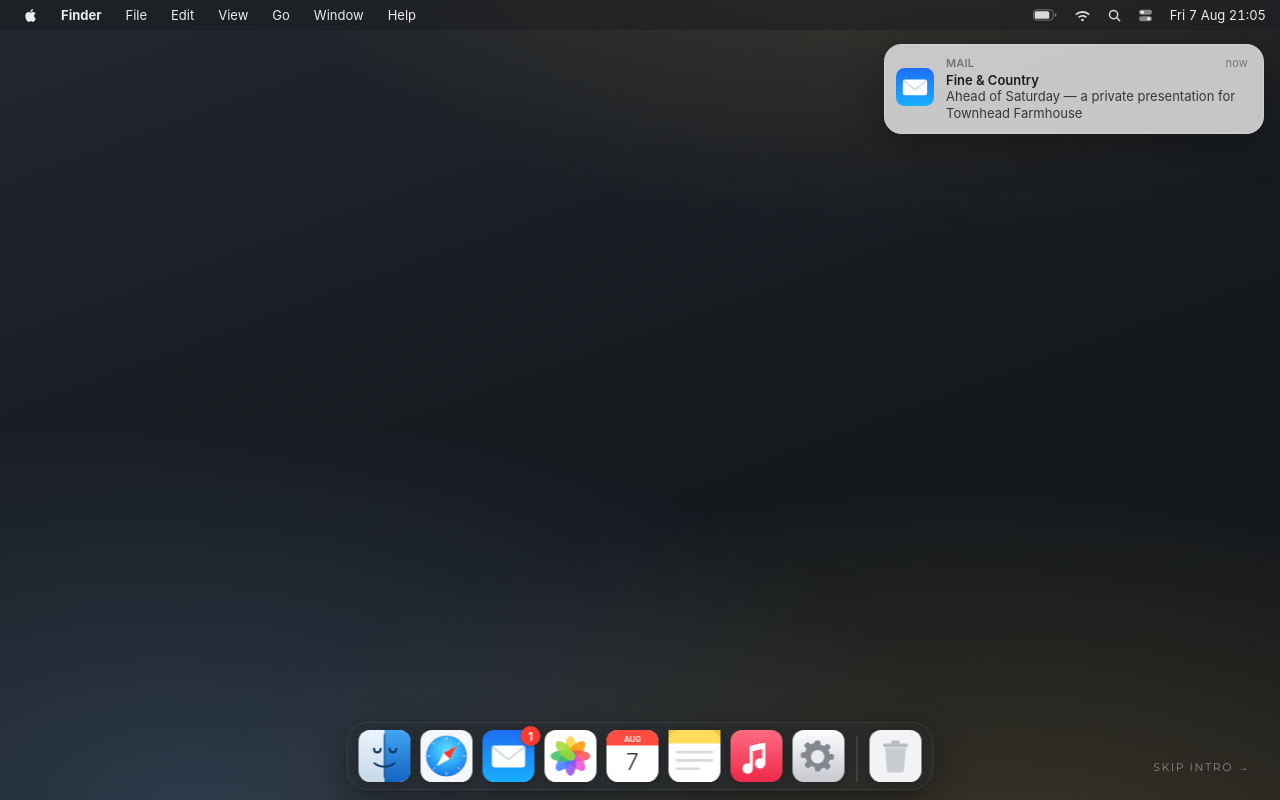
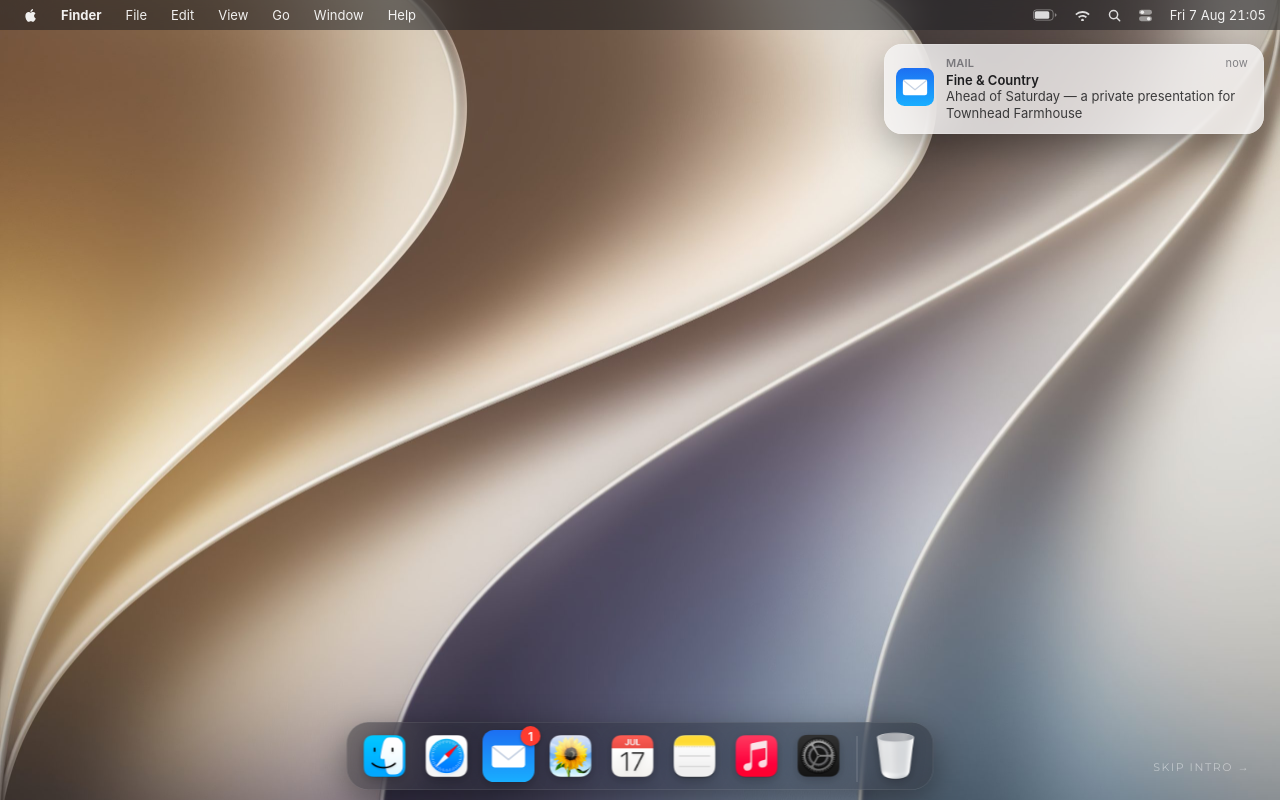
Before and after one commit to jamierowe1994/F-C-presents, a website: page index.html in a window 1280 px wide. Drawn offline with Linux system fonts and the light colour scheme; a web font is replaced by a local one.

Commit message:
Real macOS assets: Golden Gate wallpaper and genuine dock icons
Wallpaper swapped from CSS gradient to the macOS Golden Gate stock
image (compressed to 172KB); dock icons replaced with supplied .icns
sets converted to 256px PNGs. Mail keeps the badged SVG pending a
matching icon.

Co-Authored-By: Claude Fable 5 <noreply@anthropic.com>

```diff
--- a/css/style.css
+++ b/css/style.css
@@ -62,11 +62,7 @@ body:not([data-stage="deck"]) .deck-chrome { display: none; }
 
 /* ═══════════════ ACT I — macOS ═══════════════ */
 .mac-scene {
-  background:
-    radial-gradient(120% 90% at 80% 110%, rgba(167,143,81,0.28) 0%, rgba(167,143,81,0) 55%),
-    radial-gradient(100% 80% at 15% 100%, rgba(64,86,110,0.55) 0%, rgba(64,86,110,0) 60%),
-    radial-gradient(90% 70% at 70% -10%, rgba(120,98,66,0.35) 0%, rgba(120,98,66,0) 55%),
-    linear-gradient(160deg, #23282e 0%, #171b20 45%, #101317 100%);
+  background: #1a1f26 url('../assets/img/wallpaper-golden-gate.jpg') center / cover no-repeat;
   opacity: 0;
   animation: macFadeIn 1.1s var(--ease-lux) 0.15s forwards;
 }
@@ -156,7 +152,7 @@ body:not([data-stage="deck"]) .deck-chrome { display: none; }
   z-index: 40;
 }
 .dock-icon { position: relative; width: 52px; height: 52px; transition: transform 0.22s var(--ease-lux); }
-.dock-icon svg { width: 100%; height: 100%; filter: drop-shadow(0 3px 6px rgba(0,0,0,0.25)); }
+.dock-icon svg, .dock-icon img { width: 100%; height: 100%; object-fit: contain; filter: drop-shadow(0 3px 6px rgba(0,0,0,0.25)); }
 .dock-icon:hover { transform: translateY(-8px) scale(1.22); }
 .dock-mail { cursor: pointer; }
 .dock-badge {
--- a/index.html
+++ b/index.html
@@ -161,17 +161,16 @@
 
   <!-- Dock -->
   <nav class="mac-dock" aria-label="Dock">
-    <span class="dock-icon" title="Finder"><svg viewBox="0 0 100 100"><defs><linearGradient id="fndrL" x1="0" y1="0" x2="0" y2="1"><stop offset="0" stop-color="#e9f4fd"/><stop offset="1" stop-color="#c8d8e8"/></linearGradient><linearGradient id="fndrR" x1="0" y1="0" x2="0" y2="1"><stop offset="0" stop-color="#42a5f5"/><stop offset="1" stop-color="#1565c0"/></linearGradient></defs><rect width="100" height="100" rx="22" fill="url(#fndrL)"/><path d="M50 0h28c12.2 0 22 9.8 22 22v56c0 12.2-9.8 22-22 22H50z" fill="url(#fndrR)"/><path d="M50 8v84" stroke="#0d4c94" stroke-width="2.5" fill="none"/><path d="M30 36c0 4.5 2.8 7 6.2 7s6.3-2.5 6.3-7M60 36c0 4.5 2.8 7 6.2 7s6.3-2.5 6.3-7" stroke="#123a63" stroke-width="4" fill="none" stroke-linecap="round"/><path d="M31 64c11 9 27 9 38 0" stroke="#123a63" stroke-width="4" fill="none" stroke-linecap="round"/></svg></span>
-    <span class="dock-icon" title="Safari"><svg viewBox="0 0 100 100"><defs><radialGradient id="sfriG" cx="0.5" cy="0.35" r="0.75"><stop offset="0" stop-color="#5ee0ff"/><stop offset="0.55" stop-color="#2aa2f7"/><stop offset="1" stop-color="#1668e3"/></radialGradient></defs><rect width="100" height="100" rx="22" fill="#f5f6f8"/><circle cx="50" cy="50" r="39" fill="url(#sfriG)"/><circle cx="50" cy="50" r="39" fill="none" stroke="#0e4fb0" stroke-width="1" opacity=".4"/><g stroke="#ffffff" stroke-width="1.6" opacity=".85">
-      <path d="M50 13v6M50 81v6M13 50h6M81 50h6M24 24l4.2 4.2M71.8 71.8 76 76M76 24l-4.2 4.2M28.2 71.8 24 76"/></g><path d="M69.5 30.5 44.5 44 31 69.5 56 56z" fill="#fff"/><path d="M69.5 30.5 44.5 44l12 12z" fill="#ff3b30"/></svg></span>
-    <span class="dock-icon dock-mail" id="dockMail" title="Mail"><svg viewBox="0 0 100 100"><rect width="100" height="100" rx="22" fill="url(#mailg)"/><rect x="18" y="30" width="64" height="42" rx="6" fill="#fff"/><path d="M20 33l30 24 30-24" fill="none" stroke="#c9d4e4" stroke-width="3.5" stroke-linecap="round" stroke-linejoin="round"/></svg><span class="dock-badge" id="mailBadge">1</span></span>
-    <span class="dock-icon" title="Photos"><svg viewBox="0 0 100 100"><rect width="100" height="100" rx="22" fill="#fff"/><g transform="translate(50 50)"><ellipse rx="11" ry="24" transform="rotate(0) translate(0 -14)" fill="#ffcf3e" opacity=".85"/><ellipse rx="11" ry="24" transform="rotate(45) translate(0 -14)" fill="#ff9500" opacity=".85"/><ellipse rx="11" ry="24" transform="rotate(90) translate(0 -14)" fill="#ff5150" opacity=".85"/><ellipse rx="11" ry="24" transform="rotate(135) translate(0 -14)" fill="#f14bd8" opacity=".85"/><ellipse rx="11" ry="24" transform="rotate(180) translate(0 -14)" fill="#8f4bf1" opacity=".85"/><ellipse rx="11" ry="24" transform="rotate(225) translate(0 -14)" fill="#3e7bff" opacity=".85"/><ellipse rx="11" ry="24" transform="rotate(270) translate(0 -14)" fill="#38c25f" opacity=".85"/><ellipse rx="11" ry="24" transform="rotate(315) translate(0 -14)" fill="#9fd934" opacity=".85"/></g></svg></span>
-    <span class="dock-icon" title="Calendar"><svg viewBox="0 0 100 100"><rect width="100" height="100" rx="22" fill="#fff"/><path d="M0 22C0 9.8 9.8 0 22 0h56c12.2 0 22 9.8 22 22v8H0v-8z" fill="#ff4b40"/><text x="50" y="24" text-anchor="middle" font-family="-apple-system, Helvetica" font-size="15" fill="#fff" font-weight="600">AUG</text><text x="50" y="76" text-anchor="middle" font-family="-apple-system, Helvetica" font-size="44" fill="#333" font-weight="300">7</text></svg></span>
-    <span class="dock-icon" title="Notes"><svg viewBox="0 0 100 100"><rect width="100" height="100" rx="22" fill="#fff"/><path d="M0 0h100v26H0z" fill="#ffd94a" opacity=".9"/><rect x="14" y="40" width="72" height="5" rx="2.5" fill="#d9dade"/><rect x="14" y="56" width="72" height="5" rx="2.5" fill="#d9dade"/><rect x="14" y="72" width="46" height="5" rx="2.5" fill="#d9dade"/></svg></span>
-    <span class="dock-icon" title="Music"><svg viewBox="0 0 100 100"><defs><linearGradient id="msc" x1="0" y1="0" x2="0" y2="1"><stop offset="0" stop-color="#ff6b81"/><stop offset="1" stop-color="#f0294b"/></linearGradient></defs><rect width="100" height="100" rx="22" fill="url(#msc)"/><path d="M64 22 40 28v34a10 10 0 1 0 6 9V38l18-4.5V52a10 10 0 1 0 6 9V22z" fill="#fff" transform="translate(-3 3)"/></svg></span>
-    <span class="dock-icon" title="System Settings"><svg viewBox="0 0 100 100"><defs><linearGradient id="stg" x1="0" y1="0" x2="0" y2="1"><stop offset="0" stop-color="#fdfdfe"/><stop offset="1" stop-color="#c6c9cf"/></linearGradient></defs><rect width="100" height="100" rx="22" fill="url(#stg)"/><g fill="#83878f"><path d="M50 20a4 4 0 0 1 4 4v4.3a22 22 0 0 1 6.9 2.9l3.1-3.1a4 4 0 0 1 5.6 0l2.3 2.3a4 4 0 0 1 0 5.6l-3.1 3.1a22 22 0 0 1 2.9 6.9H76a4 4 0 0 1 4 4v3.2a4 4 0 0 1-4 4h-4.3a22 22 0 0 1-2.9 6.9l3.1 3.1a4 4 0 0 1 0 5.6l-2.3 2.3a4 4 0 0 1-5.6 0l-3.1-3.1a22 22 0 0 1-6.9 2.9V76a4 4 0 0 1-4 4h-3.2a4 4 0 0 1-4-4v-4.3a22 22 0 0 1-6.9-2.9l-3.1 3.1a4 4 0 0 1-5.6 0l-2.3-2.3a4 4 0 0 1 0-5.6l3.1-3.1a22 22 0 0 1-2.9-6.9H20a4 4 0 0 1-4-4v-3.2a4 4 0 0 1 4-4h4.3a22 22 0 0 1 2.9-6.9l-3.1-3.1a4 4 0 0 1 0-5.6l2.3-2.3a4 4 0 0 1 5.6 0l3.1 3.1a22 22 0 0 1 6.9-2.9V24a4 4 0 0 1 4-4z"/></g><circle cx="48.4" cy="51.6" r="13" fill="#e8eaed"/></svg></span>
+    <span class="dock-icon" title="Finder"><img src="assets/img/dock/finder.png" alt="Finder"></span>
+    <span class="dock-icon" title="Safari"><img src="assets/img/dock/safari.png" alt="Safari"></span>
+    <span class="dock-icon dock-mail" id="dockMail" title="Mail"><svg viewBox="0 0 100 100"><defs><linearGradient id="mailg2" x1="0" y1="0" x2="0" y2="1"><stop offset="0" stop-color="#1D6FF2"/><stop offset="1" stop-color="#19AEFF"/></linearGradient></defs><rect width="100" height="100" rx="22" fill="url(#mailg2)"/><rect x="18" y="30" width="64" height="42" rx="6" fill="#fff"/><path d="M20 33l30 24 30-24" fill="none" stroke="#c9d4e4" stroke-width="3.5" stroke-linecap="round" stroke-linejoin="round"/></svg><span class="dock-badge" id="mailBadge">1</span></span>
+    <span class="dock-icon" title="Photos"><img src="assets/img/dock/photos.png" alt="Photos"></span>
+    <span class="dock-icon" title="Calendar"><img src="assets/img/dock/calendar.png" alt="Calendar"></span>
+    <span class="dock-icon" title="Notes"><img src="assets/img/dock/notes.png" alt="Notes"></span>
+    <span class="dock-icon" title="Music"><img src="assets/img/dock/music.png" alt="Music"></span>
+    <span class="dock-icon" title="System Settings"><img src="assets/img/dock/settings.png" alt="System Settings"></span>
     <span class="dock-sep" aria-hidden="true"></span>
-    <span class="dock-icon" title="Bin"><svg viewBox="0 0 100 100"><rect width="100" height="100" rx="22" fill="#f2f3f5"/><path d="M30 34h40l-3.4 42a6 6 0 0 1-6 5.5H39.4a6 6 0 0 1-6-5.5L30 34z" fill="#c8ccd2"/><rect x="26" y="26" width="48" height="7" rx="3.5" fill="#b7bcc4"/><rect x="42" y="20" width="16" height="8" rx="3" fill="#b7bcc4"/></svg></span>
+    <span class="dock-icon" title="Bin"><img src="assets/img/dock/bin.png" alt="Bin"></span>
   </nav>
 
   <button class="skip-intro" id="skipIntro">Skip intro →</button>
--- a/js/app.js
+++ b/js/app.js
@@ -34,15 +34,6 @@
   };
   tickClocks();
   setInterval(tickClocks, 15000);
-
-  const calIcon = document.querySelector('.dock-icon[title="Calendar"] svg');
-  if (calIcon) {
-    const now = new Date();
-    const months = ['JAN','FEB','MAR','APR','MAY','JUN','JUL','AUG','SEP','OCT','NOV','DEC'];
-    const texts = calIcon.querySelectorAll('text');
-    if (texts[0]) texts[0].textContent = months[now.getMonth()];
-    if (texts[1]) texts[1].textContent = now.getDate();
-  }
 
   // ── Menu bar dropdowns ───────────────────────────────────────
   const MENUS = {
```
Also changed, not shown: assets/img/dock/bin.png (added), assets/img/dock/calendar.png (added), assets/img/dock/finder.png (added), assets/img/dock/music.png (added), assets/img/dock/notes.png (added), assets/img/dock/photos.png (added), assets/img/dock/safari.png (added), assets/img/dock/settings.png (added), assets/img/wallpaper-golden-gate.jpg (added).
